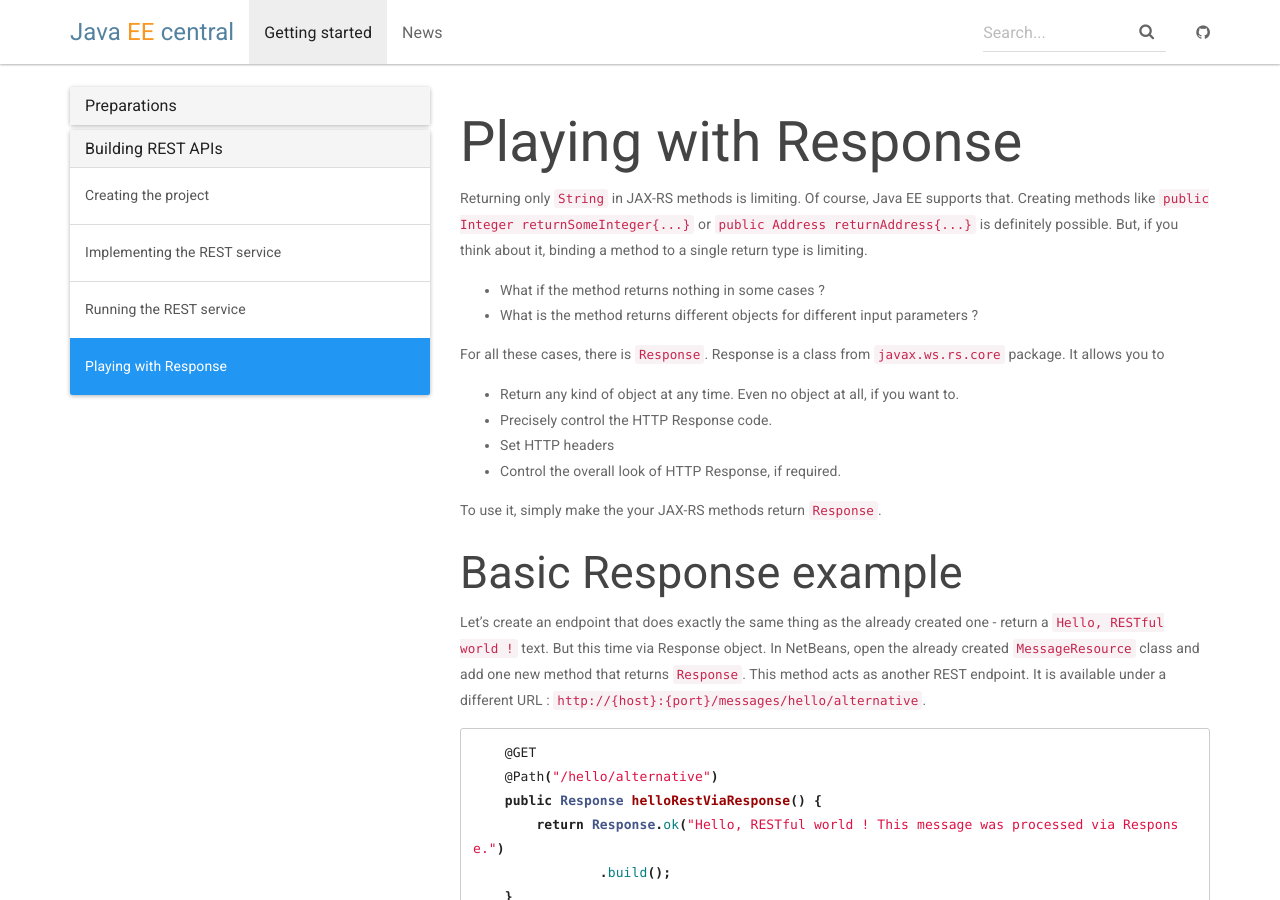
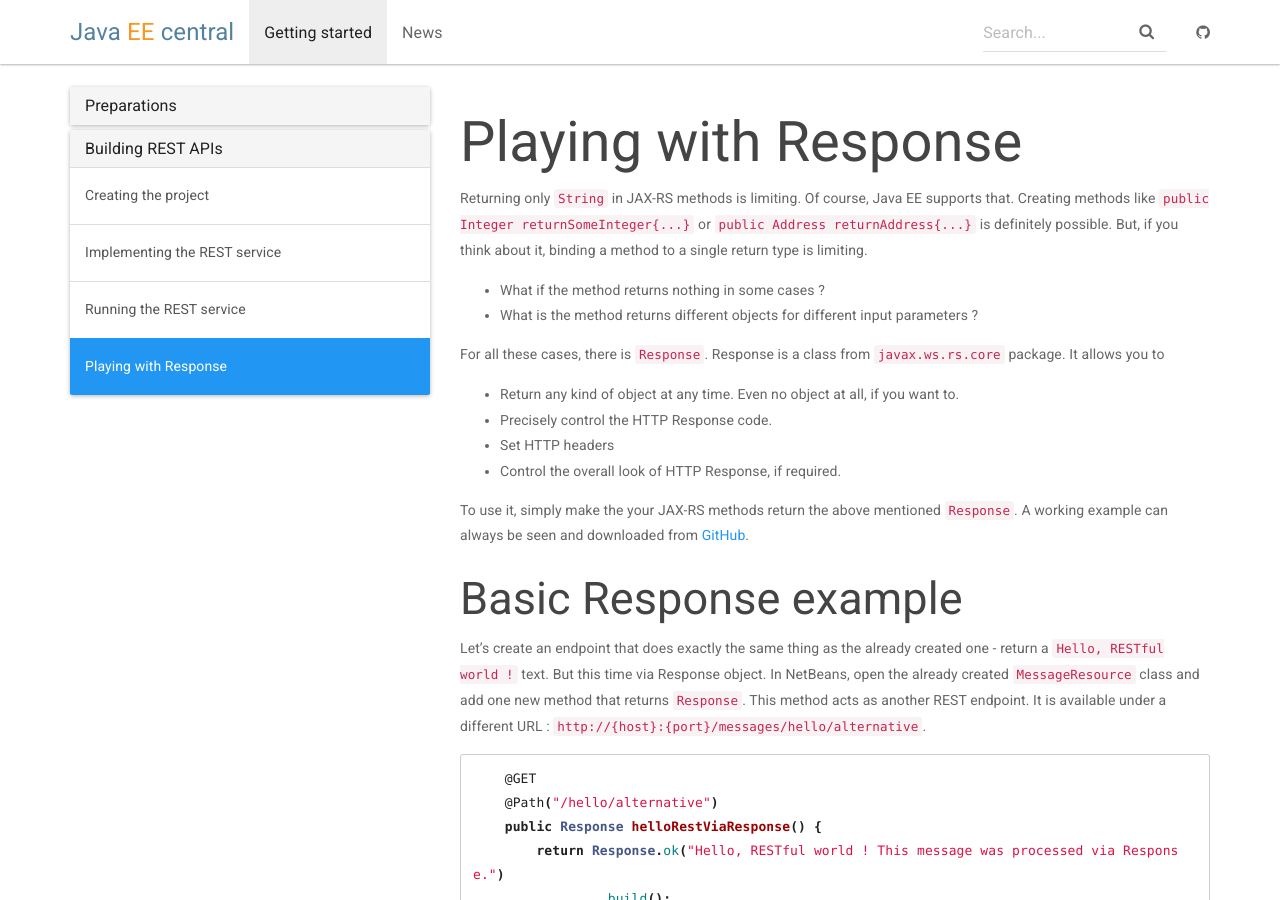
Before and after one commit to aksakalli/jekyll-doc-theme, a Jekyll site: the page built from _docs/rest/advanced-rest.md, in a window 1280 px wide and 900 px high. Built offline with Jekyll 4.4.1, drawn with Linux system fonts in a browser that asks for light colours; nearby versions of some CDN libraries; some of the changed text lies outside the part shown.

Commit message:
GitHub links for advanced rest

```diff
--- a/_docs/rest/advanced-rest.md
+++ b/_docs/rest/advanced-rest.md
@@ -15,7 +15,7 @@ For all these cases, there is `Response`. Response is a class from `javax.ws.rs.
 - Set HTTP headers
 - Control the overall look of HTTP Response, if required.
 
-To use it, simply make the your JAX-RS methods return `Response`.
+To use it, simply make the your JAX-RS methods return the above mentioned `Response`. A working example can always be seen and downloaded from [GitHub](https://github.com/javaee-cool/rest-basic-tutorial).
 
 ## Basic Response example
 
@@ -232,3 +232,5 @@ Start the application with `wildfly-swarm:run` Maven command once again. Open th
 
 ## Done
 Returning a `Response` from JAX-RS methods brings many advantages. `Response` offers control over **what** is returned and **how** it is returned. You can experiment with methods present in the Response class.
+
+The complete source code can be found on [GitHub](https://github.com/javaee-cool/rest-basic-tutorial).
```
